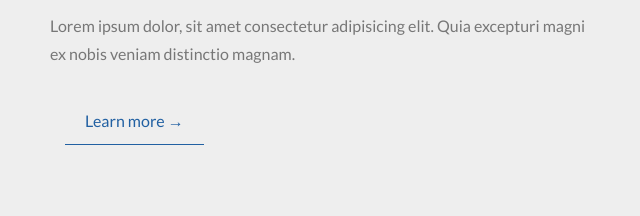
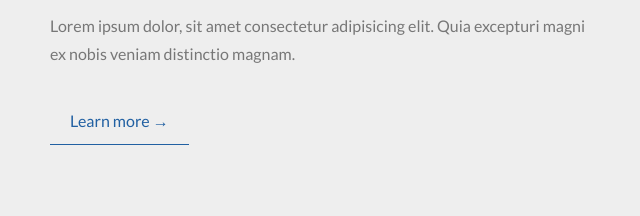
Before and after one commit to MarcioBBS/LA-surf-class, a website: page index.html in a window 1280 px wide. Shown: the part 1204-1420 px from the top of the page, 20-660 px from the left. Drawn offline with Linux system fonts and the light colour scheme.

Commit message:
refactored learn more button

```diff
--- a/index.html
+++ b/index.html
@@ -67,9 +67,7 @@
                                 Lorem ipsum dolor, sit amet consectetur adipisicing elit. Quia excepturi magni ex nobis veniam distinctio magnam.
                         </p>
 
-                        <div class="u-margin-left-small">
-                            <a href="#" class="btn-board-text">Learn more &rarr;</a>
-                        </div>
+                        <a href="#" class="btn-board-text">Learn more &rarr;</a>
 
                     </div>
                     <div class="col-1-of-2">
```
